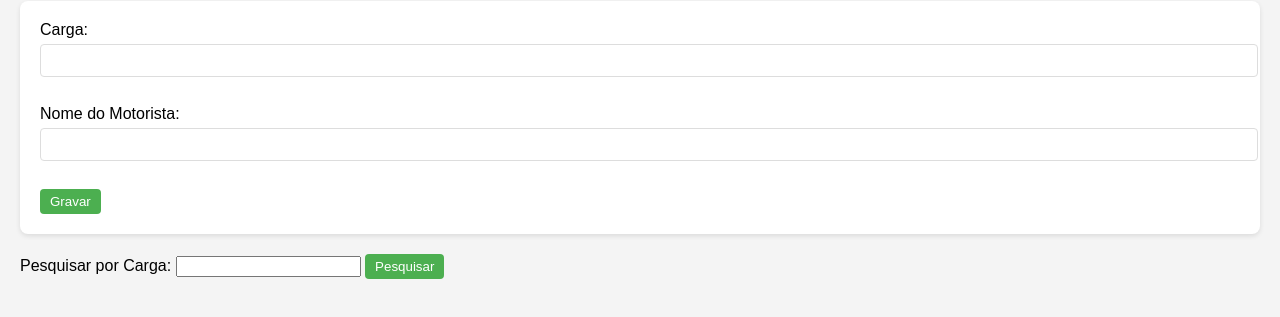
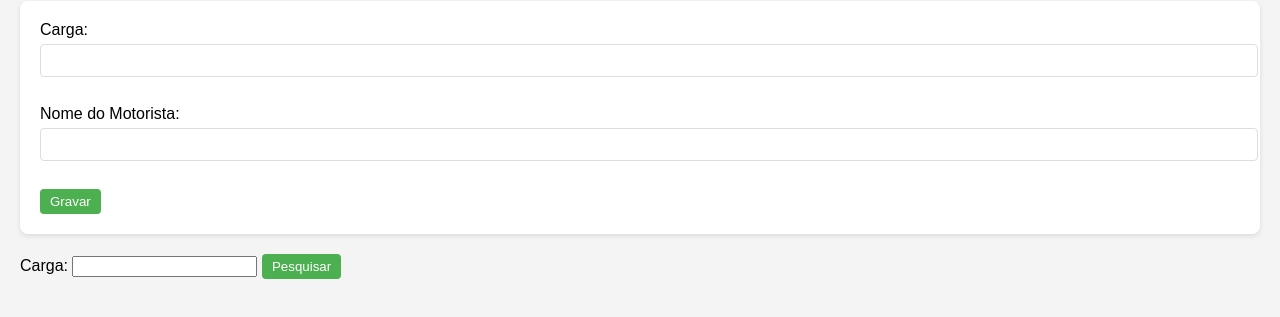
Before and after one commit to Hukaidos/teste, a plain HTML site: page index.html in a window 1280 px wide. Shown: the part 79-396 px from the top of the page. Drawn offline with Linux system fonts and the light colour scheme; no server answers.

Commit message:
Update index.html

```diff
--- a/index.html
+++ b/index.html
@@ -21,7 +21,7 @@
 
   <!-- Formulário de pesquisa por carga -->
   <form id="pesquisaForm">
-    <label for="pesquisaCarga">Pesquisar por Carga:</label>
+    <label for="pesquisaCarga">Carga:</label>
     <input type="text" id="pesquisaCarga" name="pesquisaCarga" required>
     <button type="submit">Pesquisar</button>
   </form>
```
